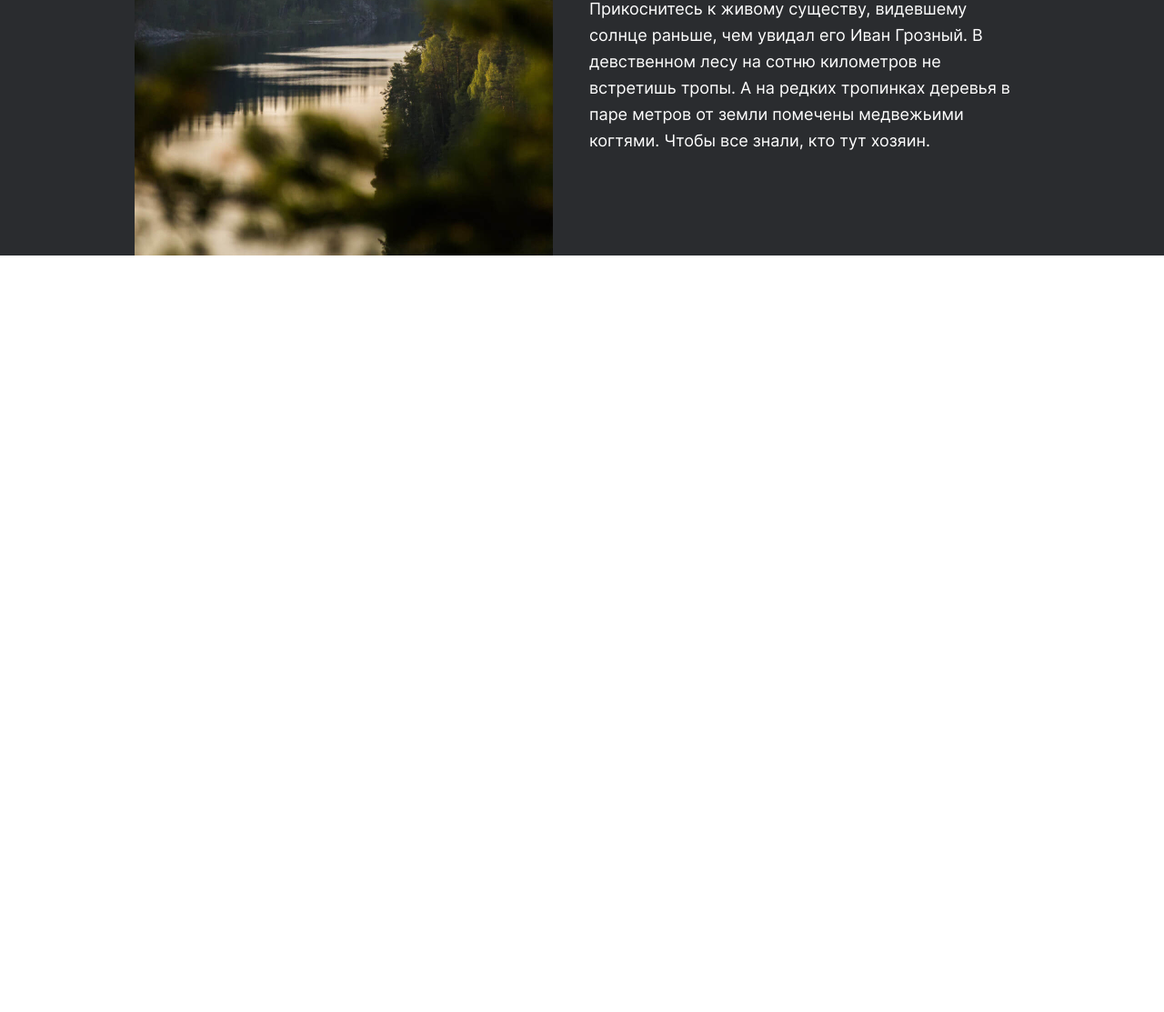
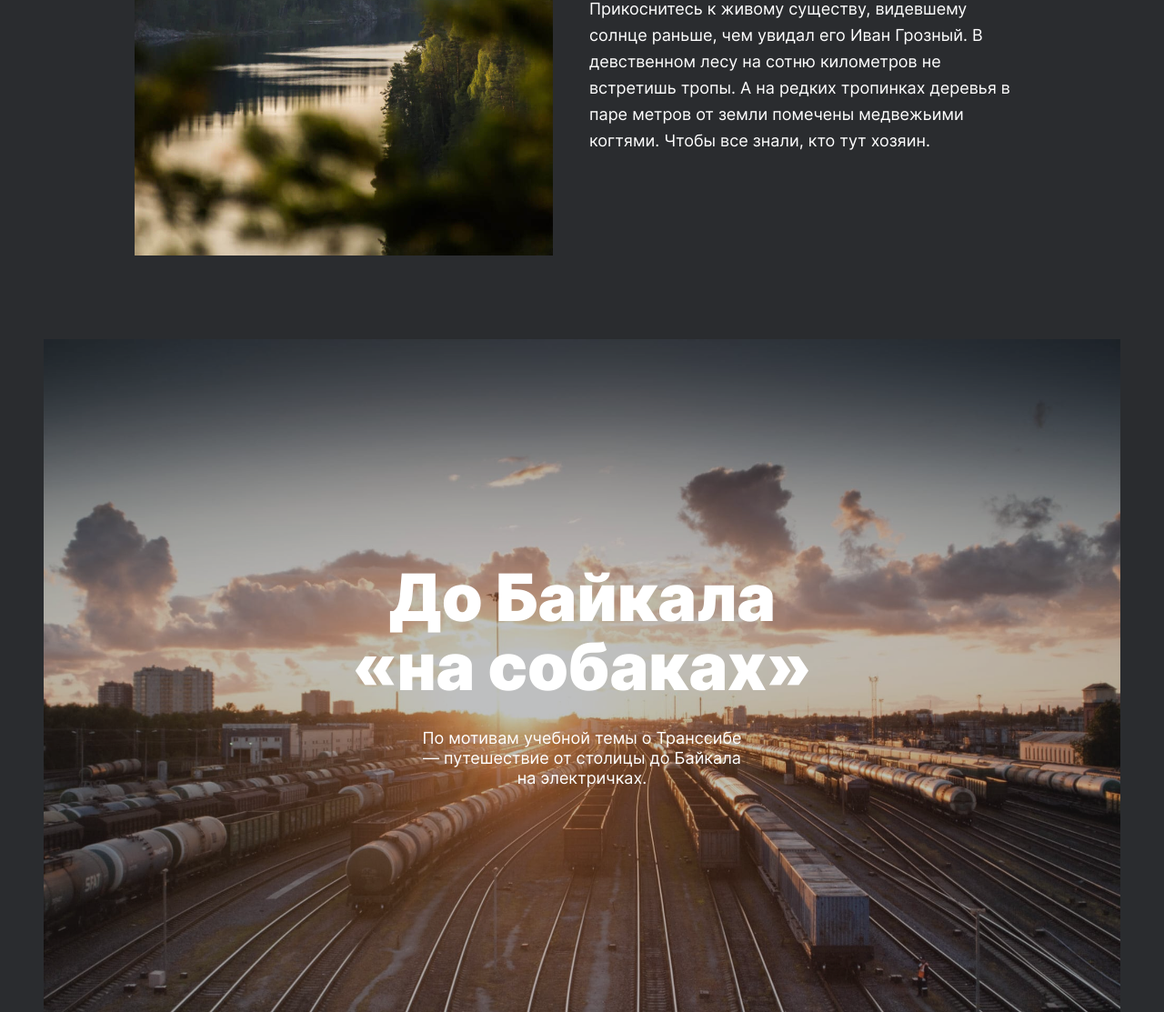
Before and after one commit to Anton-Lazutin/russian-travel, a plain HTML site: page index.html in a window 1280 px wide. Shown: the part 5629-6742 px from the top of the page at 91% size. Before the commit the page ends 5990 px from the top, so only its background shows below. Drawn offline with Linux system fonts and the light colour scheme.

Commit message:
fixed cover

```diff
--- a/blocks/cover/__background/cover__background.css
+++ b/blocks/cover/__background/cover__background.css
@@ -3,30 +3,55 @@
   background-size: cover;
   background-repeat: no-repeat;
   text-decoration: none;
+  box-sizing: border-box;
   display: flex;
   flex-direction: column;
+  justify-content: center;
   align-items: center;
   align-content: center;
   text-align: center;
+  position: relative;
+  z-index: 1;
+  width: 100%;
 }
 
-@media screen and (max-width: 768px) {
+.cover__background::before {
+  content: "";
+  background: #2a2c2f;
+  opacity: 0.3;
+  position: absolute;
+  top: 0;
+  left: 0;
+  right: 0;
+  bottom: 0;
+  z-index: -1;
+  transition: 0.3s ease;
+}
+
+.cover__background:hover::before {
+  opacity: 0.8;
+}
+
+@media screen and (min-width: 320px) {
   .cover__background {
-    width: 320px;
-    height: 200px;
+    min-height: 200px;
   }
 }
 
-@media screen and (min-width: 768px) and (max-width: 1024px) {
+@media screen and (min-width: 768px) {
   .cover__background {
-    width: 768px;
-    height: 480px;
+    min-height: 480px;
   }
 }
 
 @media screen and (min-width: 1024px) {
   .cover__background {
-    width: 1024px;
-    height: 640px;
+    min-height: 650px;
   }
 }
+
+@media screen and (min-width: 1280px) {
+  .cover__background {
+    min-height: 740px;
+  }
+}
--- a/blocks/cover/__subtitle/cover__subtitle.css
+++ b/blocks/cover/__subtitle/cover__subtitle.css
@@ -1,15 +1,42 @@
 .cover__subtitle {
-  position: relative;
-  width: 288px;
-  height: 48px;
-
-
   font-family: "Inter";
   font-style: normal;
   font-weight: 400;
-  font-size: 14px;
-  line-height: 16px;
-  /* or 114% */
-
   text-align: center;
 }
+
+@media screen and (min-width: 320px) {
+  .cover__subtitle {
+    margin: 0;
+    width: 83%;
+    font-size: 14px;
+    line-height: 16px;
+  }
+}
+
+@media screen and (min-width: 768px) {
+  .cover__subtitle {
+    margin: 30px 0 0;
+    width: 47%;
+    font-size: 18px;
+    line-height: 22px;
+  }
+}
+
+@media screen and (min-width: 1024px) {
+  .cover__subtitle {
+    margin: 30px 0 0;
+    width: 40%;
+    font-size: 18px;
+    line-height: 22px;
+  }
+}
+
+@media screen and (min-width: 1280px) {
+  .cover__subtitle {
+    margin: 30px 0 0;
+    width: 30%;
+    font-size: 18px;
+    line-height: 22px;
+  }
+}
--- a/blocks/cover/__title/cover__title.css
+++ b/blocks/cover/__title/cover__title.css
@@ -1,15 +1,43 @@
 .cover__title {
-
-  width: 288px;
-  height: 70px;
-
-
   font-family: "Inter";
   font-style: normal;
   font-weight: 900;
-  font-size: 32px;
-  line-height: 35px;
-  /* or 109% */
-
   text-align: center;
 }
+
+@media screen and (min-width: 320px) {
+  .cover__title {
+    margin: 0;
+    width: 70%;
+    font-size: 32px;
+    line-height: 35px;
+  }
+}
+
+@media screen and (min-width: 768px) {
+  .cover__title {
+    margin: 0;
+    width: 70%;
+    font-size: 72px;
+    line-height: 76px;
+  }
+}
+
+@media screen and (min-width: 1024px) {
+  .cover__title {
+    margin: 0;
+    width: 50%;
+    font-size: 72px;
+    line-height: 76px;
+  }
+}
+
+
+@media screen and (min-width: 1280px) {
+  .cover__title {
+    margin: 0;
+    width: 50%;
+    font-size: 72px;
+    line-height: 76px;
+  }
+}
--- a/blocks/cover/cover.css
+++ b/blocks/cover/cover.css
@@ -1,6 +1,12 @@
-@media screen and (max-width: 768px) {
+@media screen and (min-width: 320px) {
   .cover {
     display: flex;
     justify-content: center;
   }
 }
+
+@media screen and (min-width:1280px) {
+  .cover {
+    margin: 92px 48px 0;
+  }
+}
--- a/index.html
+++ b/index.html
@@ -243,15 +243,15 @@
               медвежьими когтями. Чтобы все знали, кто тут хозяин.
             </p>
           </div>
-        </section> <!--
+        </section>
         <section class="cover">
-          <div class="cover__background">
+          <a target="_blank" class="cover__background">
             <h2 class="cover__title">До Байкала «на&nbsp;собаках»</h2>
             <p class="cover__subtitle">
               По мотивам учебной темы о Транссибе — путешествие от столицы до
               Байкала на электричках.
             </p>
-          </div>
+          </a>
         </section>
       </main>
 
@@ -264,7 +264,7 @@
           <li><a href="#" class="footer__link">Путешествия</a></li>
         </ul>
         <p class="footer__copyright">&copy; 2023. Антон Лазутин</p>
-      </footer> -->
+      </footer>
     </div>
   </body>
 </html>
--- a/pages/index.css
+++ b/pages/index.css
@@ -37,7 +37,6 @@
 
 @import url(../blocks/cover/cover.css);
 @import url(../blocks/cover/__background/cover__background.css);
-@import url(../blocks/cover/__overlay/cover__overlay.css);
 @import url(../blocks/cover/__title/cover__title.css);
 @import url(../blocks/cover/__subtitle/cover__subtitle.css);
 
```
Also changed, not shown: blocks/cover/__overlay/cover__overlay.css (deleted).
